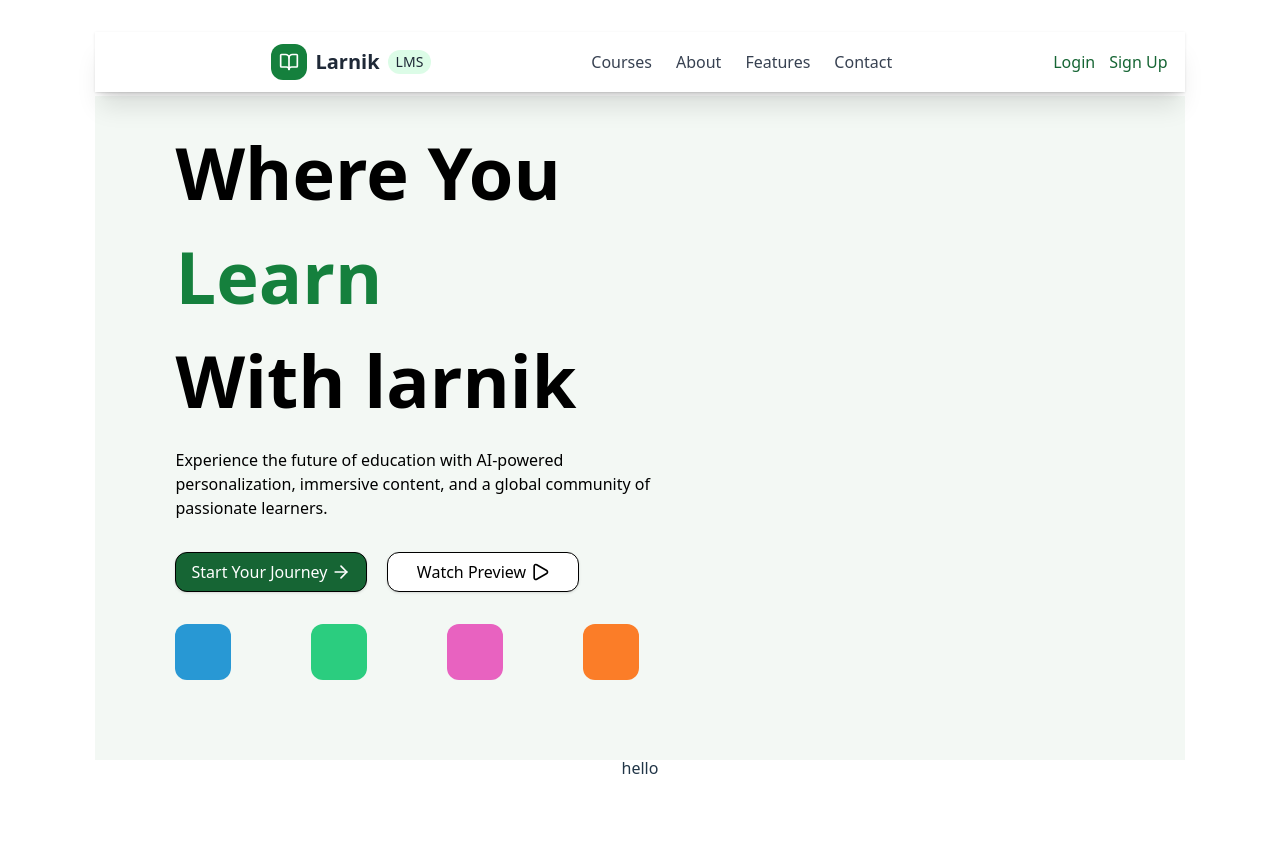
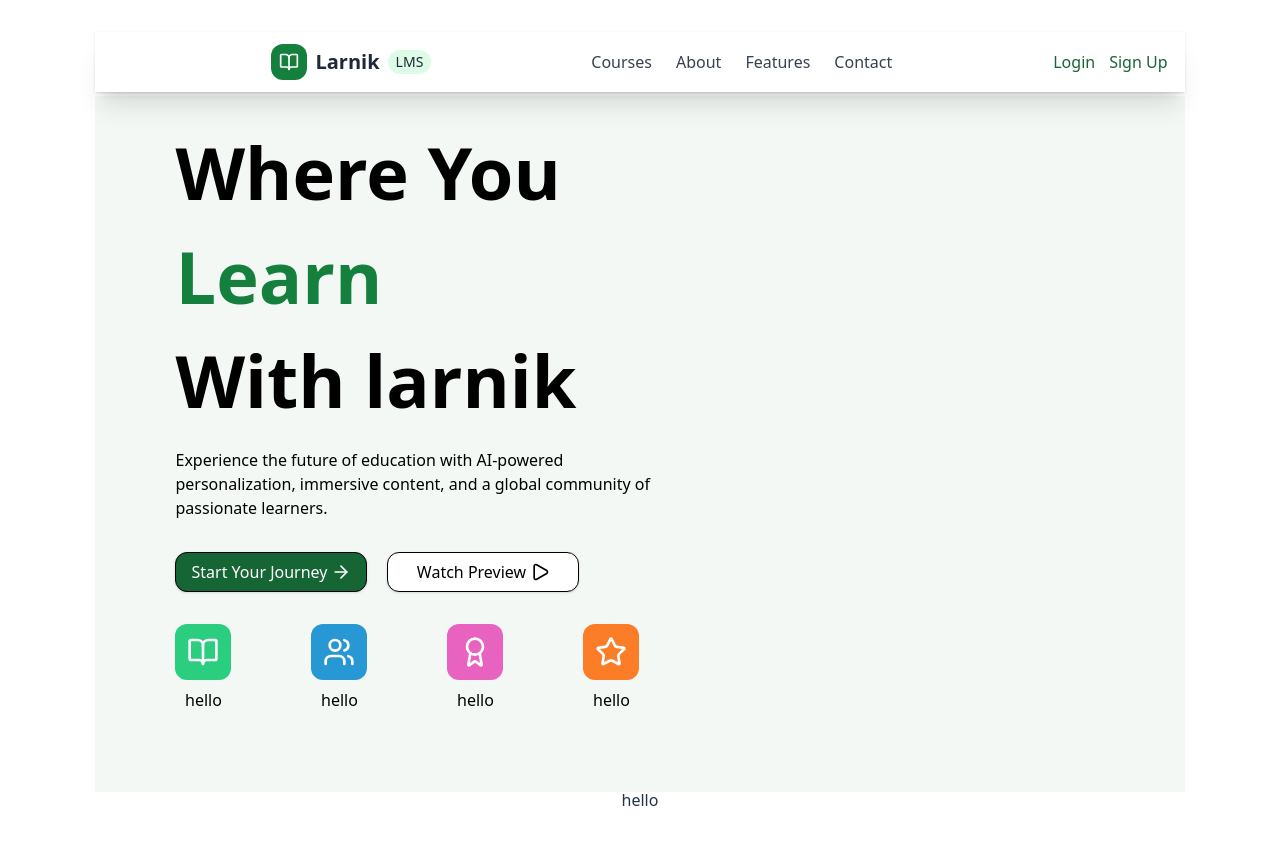
Before and after one commit to mvikashsaini/LMS-larnik, a React (Vite) app: page / in a window 1280 px wide. Before the commit the page ends 810 px from the top, so only its background shows below. Built offline with nearby package versions, Linux system fonts and the light colour scheme.

Commit message:
commit-2

```diff
--- a/src/pages/HomePage.jsx
+++ b/src/pages/HomePage.jsx
@@ -1,5 +1,5 @@
 // src/pages/Home.jsx
-import { ArrowRight, Play } from 'lucide-react';
+import { ArrowRight, Award, BookOpen, Play, Star, Users } from 'lucide-react';
 import React, { useState, useEffect } from 'react';
 
 const HomePage = () => {
@@ -23,14 +23,38 @@ const HomePage = () => {
         </div>
 
         {/* icon + text area  */}
-        <div className='flex gap-20'>
-          <div className='w-14 h-14 bg-[#2898D4] rounded-xl'></div>
-          <div className='w-14 h-14 bg-[#2BCD7F] rounded-xl'></div>
-          <div className='w-14 h-14 bg-[#E862C0] rounded-xl'></div>
-          <div className='w-14 h-14 bg-[#FB7D28] rounded-xl'></div>
+        <div className='flex gap-20 '>
+
+        <div className="flex flex-col items-center">
+          <div className="w-14 h-14 bg-[#2BCD7F] rounded-xl flex items-center justify-center">
+            <BookOpen color="white" size={32} />
+          </div>
+            <span className="mt-2 text-center">hello</span>
         </div>
+
+        <div className="flex flex-col items-center">
+          <div className="w-14 h-14 bg-[#2898D4] rounded-xl flex items-center justify-center">
+            <Users color="white" size={32} />
+          </div>
+            <span className="mt-2 text-center">hello</span>
+        </div>
+
+        <div className="flex flex-col items-center">
+          <div className="w-14 h-14 bg-[#E862C0] rounded-xl flex items-center justify-center">
+            <Award color="white" size={32} />
+          </div>
+            <span className="mt-2 text-center">hello</span>
+        </div>
+
+        <div className="flex flex-col items-center">
+          <div className="w-14 h-14 bg-[#FB7D28] rounded-xl flex items-center justify-center">
+            <Star color="white" size={32} />
+          </div>
+            <span className="mt-2 text-center">hello</span>
+        </div>
+      </div>
+
     </div>
-
 
 
     </div>
```
